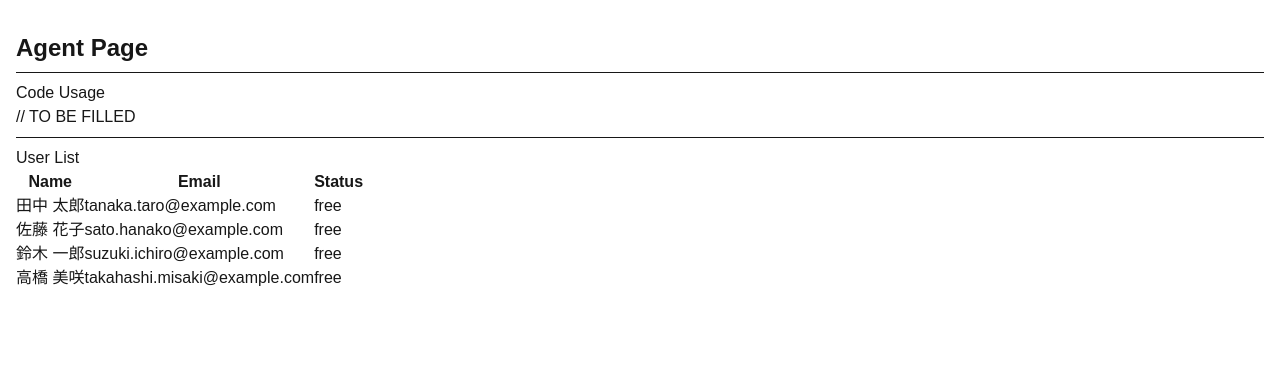
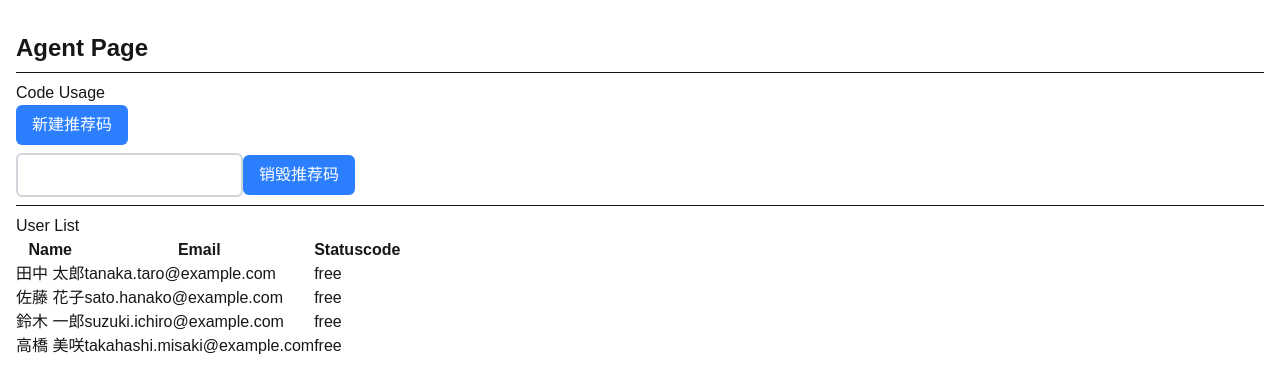
Before and after one commit to tan-c/urba-interview, a Next.js app: page /agent in a window 1280 px wide. Shown: the top 392 px of the page. Built offline with nearby package versions, Linux system fonts and the light colour scheme; no server answers.

Commit message:
feat:新增查询全量推荐码，推荐码销毁接口

```diff
--- a/app/agent/page.tsx
+++ b/app/agent/page.tsx
@@ -1,9 +1,66 @@
 "use client";
 
 import { users } from "@/data/users";
-import { useState } from "react";
+import { useState, useEffect } from "react";
 
 export default function Agent() {
+  const [userList, setUserList] = useState(users)
+  const [descode, setDescode] = useState('')
+  const createCode = async () => {
+    try {
+      const res = await fetch("/api/setNewCode", { method: "POST" });
+      const data = await res.json();
+      if (data.code) {
+        alert("新推荐码: " + data.code);
+      } else {
+        alert("生成失败");
+      }
+    } catch (err) {
+      alert("网络错误");
+    }
+  }
+
+  const destroyCode = async () => {
+    if (!descode) {
+      alert("请输入要销毁的推荐码");
+      return;
+    }
+    try {
+      const res = await fetch("/api/destroyCode", {
+        method: "POST",
+        headers: {
+          "Content-Type": "application/json",
+        },
+        body: JSON.stringify({ code: descode }),
+      });
+      const data = await res.json();
+      if (data.success) {
+        alert("销毁成功");
+      } else {
+        alert(data.error || "销毁失败");
+      }
+    } catch (err) {
+      alert("网络错误");
+    }
+  }
+
+  useEffect(() => {
+    const fetchUserList = async () => {
+      try {
+        const res = await fetch(`/api/usercodeList`);
+        const data = await res.json();
+        console.log('data',data)
+        if (data) {
+          setUserList(data.users)
+        } else {
+          alert(data.error || "查询失败");
+        }
+      } catch (err) {
+        alert("网络错误");
+      }
+    };
+    fetchUserList();
+  }, []);
 
   return (
     <div className="flex flex-col gap-2 p-4 py-8">
@@ -13,7 +70,11 @@ export default function Agent() {
 
       <div>
         <h2>Code Usage</h2>
-        // TO BE FILLED
+        <button className="bg-blue-500 text-white px-4 py-2 rounded-md" onClick={createCode}>新建推荐码</button>
+      </div>
+      <div>
+      <input type="text" value={descode} onChange={(e) => setDescode(e.target.value)} className="border-2 border-gray-300 rounded-md p-2" />
+      <button className="bg-blue-500 text-white px-4 py-2 rounded-md" onClick={destroyCode}>销毁推荐码</button>
       </div>
 
       <hr />
@@ -27,14 +88,16 @@ export default function Agent() {
                 <th>Name</th>
                 <th>Email</th>
                 <th>Status</th>
+                <th>code</th>
               </tr>
             </thead>
             <tbody>
-              {users.map((user) => (
+              {userList.map((user) => (
                 <tr key={user.id}>
                   <td>{user.name}</td>
                   <td>{user.email}</td>
                   <td>{user.status}</td>
+                  <td>{user.usedCodes?.toString()}</td>
                 </tr>
               ))}
             </tbody>
--- /dev/null
+++ b/app/api/destroyCode/route.tsx
@@ -0,0 +1,17 @@
+import { NextRequest, NextResponse } from "next/server";
+import { referralCodes, saveReferralCodes } from "@/data/referralCodes";
+
+// POST: 销毁推荐码
+export async function POST(req: NextRequest) {
+  const { code } = await req.json();
+  if (!code) {
+    return NextResponse.json({ error: "Missing code" }, { status: 400 });
+  }
+  const found = referralCodes.find((c) => c.code === code);
+  if (!found) {
+    return NextResponse.json({ error: "Code not found" }, { status: 404 });
+  }
+  found.active = false;
+  await saveReferralCodes(referralCodes);
+  return NextResponse.json({ success: true });
+}
--- /dev/null
+++ b/app/api/usercodeList/route.tsx
@@ -0,0 +1,28 @@
+import { NextRequest, NextResponse } from "next/server";
+import { referralCodes, saveReferralCodes } from "@/data/referralCodes";
+import { users } from "@/data/users";
+
+
+// 新增：查询所有用户及其使用过的推荐码
+export async function GET(req:NextRequest) {
+  // 构建用户id到用户信息的映射
+  const userMap = Object.fromEntries(users.map(u => [u.id.toString(), u]));
+  // 构建每个用户使用过的推荐码列表
+  const userCodeMap: Record<string, string[]> = {};
+  for (const codeObj of referralCodes) {
+    for (const uid of codeObj.usedBy) {
+      const key = String(uid);
+      if (!userCodeMap[key]) userCodeMap[key] = [];
+      userCodeMap[key].push(codeObj.code);
+    }
+  }
+  // 组装返回数据
+  const result = users.map(u => ({
+    id: u.id,
+    name: u.name,
+    email: u.email,
+    type: u.type,
+    usedCodes: userCodeMap[String(u.id)] || []
+  }));
+  return NextResponse.json({ users: result });
+}
--- a/app/user/page.tsx
+++ b/app/user/page.tsx
@@ -3,8 +3,29 @@
 import { useState } from "react";
 
 export default function User() {
-  const [input, setInput] = useState("");
+  const [code, setInput] = useState("");
   const [userId, setUserId] = useState("");
+
+  const submitCode = async () => {
+    try {
+      const res = await fetch("/api/saveCode", {
+        method: "POST",
+        headers: {
+          "Content-Type": "application/json",
+        },
+        body: JSON.stringify({ userId, code }),
+      });
+      const data = await res.json();
+      console.log('data',data)
+      if (data.success) {
+        alert("提交成功");
+      } else {
+        alert(data.error || "提交失败");
+      }
+    } catch (err) {
+      alert("网络错误");
+    }
+  }
 
   return (
     <div className="flex flex-col gap-2 p-4 py-8">
@@ -16,12 +37,9 @@ export default function User() {
       <input type="text" value={userId} onChange={(e) => setUserId(e.target.value)} className="border-2 border-gray-300 rounded-md p-2" />
 
       Referral Code is
-      <input type="text" value={input} onChange={(e) => setInput(e.target.value)} className="border-2 border-gray-300 rounded-md p-2" />
+      <input type="text" value={code} onChange={(e) => setInput(e.target.value)} className="border-2 border-gray-300 rounded-md p-2" />
 
-      <button className="bg-blue-500 text-white px-4 py-2 rounded-md" onClick={() => {
-        // TO BE FILLED
-        console.log(input);
-      }}>Use Code</button>
+      <button className="bg-blue-500 text-white px-4 py-2 rounded-md" onClick={submitCode}>Use Code</button>
     </div>
   )
 }
--- a/data/referralCodes.json
+++ b/data/referralCodes.json
@@ -4,13 +4,48 @@
     "createdAt": "2025-07-10T10:10:14.306Z",
     "expireAt": "2025-08-09T10:10:14.306Z",
     "active": true,
-    "usedBy": []
+    "usedBy": [
+      "1",
+      "2",
+      "3",
+      "4"
+    ]
   },
   {
     "code": "LQ1873",
     "createdAt": "2025-07-10T10:10:29.292Z",
     "expireAt": "2025-08-09T10:10:29.292Z",
     "active": true,
+    "usedBy": [
+      "2"
+    ]
+  },
+  {
+    "code": "K7G89D",
+    "createdAt": "2025-07-10T11:31:58.512Z",
+    "expireAt": "2025-08-09T11:31:58.512Z",
+    "active": true,
+    "usedBy": []
+  },
+  {
+    "code": "THSS6G",
+    "createdAt": "2025-07-10T12:12:59.977Z",
+    "expireAt": "2025-08-09T12:12:59.977Z",
+    "active": true,
+    "usedBy": []
+  },
+  {
+    "code": "1QZ6BN",
+    "createdAt": "2025-07-10T12:15:27.658Z",
+    "expireAt": "2025-08-09T12:15:27.658Z",
+    "active": false,
+    "usedBy": []
+  },
+  {
+    "code": "NIL4YJ",
+    "createdAt": "2025-07-10T12:15:34.722Z",
+    "expireAt": "2025-08-09T12:15:34.722Z",
+    "active": false,
     "usedBy": []
   }
 ]
--- a/data/users.ts
+++ b/data/users.ts
@@ -4,6 +4,7 @@ export type User = {
   email: string;
   status: string;
   type: "user" | "agent";
+  usedCodes?: string
 };
 
 export const users: User[] = [
```
